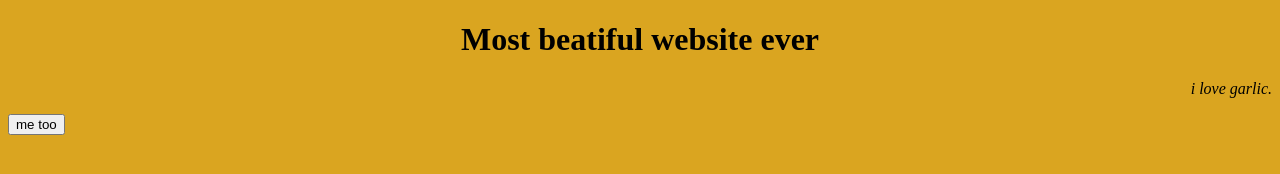
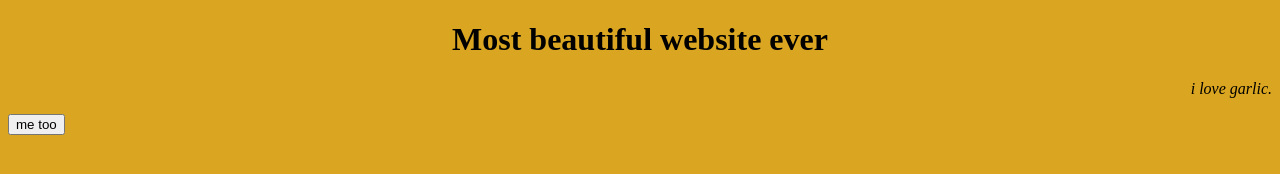
Before and after one commit to ifritdiezel/beautifulwebsite, a plain HTML site: page index.html in a window 1280 px wide. Drawn offline with Linux system fonts and the light colour scheme.

Commit message:
Update index.html
it was all intended

```diff
--- a/index.html
+++ b/index.html
@@ -7,7 +7,7 @@
 
 <body bgcolor=goldenrod>
 
-<h1 align=center>Most beatiful website ever</h1>
+<h1 align=center>Most beautiful website ever</h1>
 <i> <p align=right id="importantinteraction">i love garlic.</p> </i>
 <button type="button" onclick='document.getElementById("importantinteraction").innerHTML = "cool"'>me too</button>
 
```
